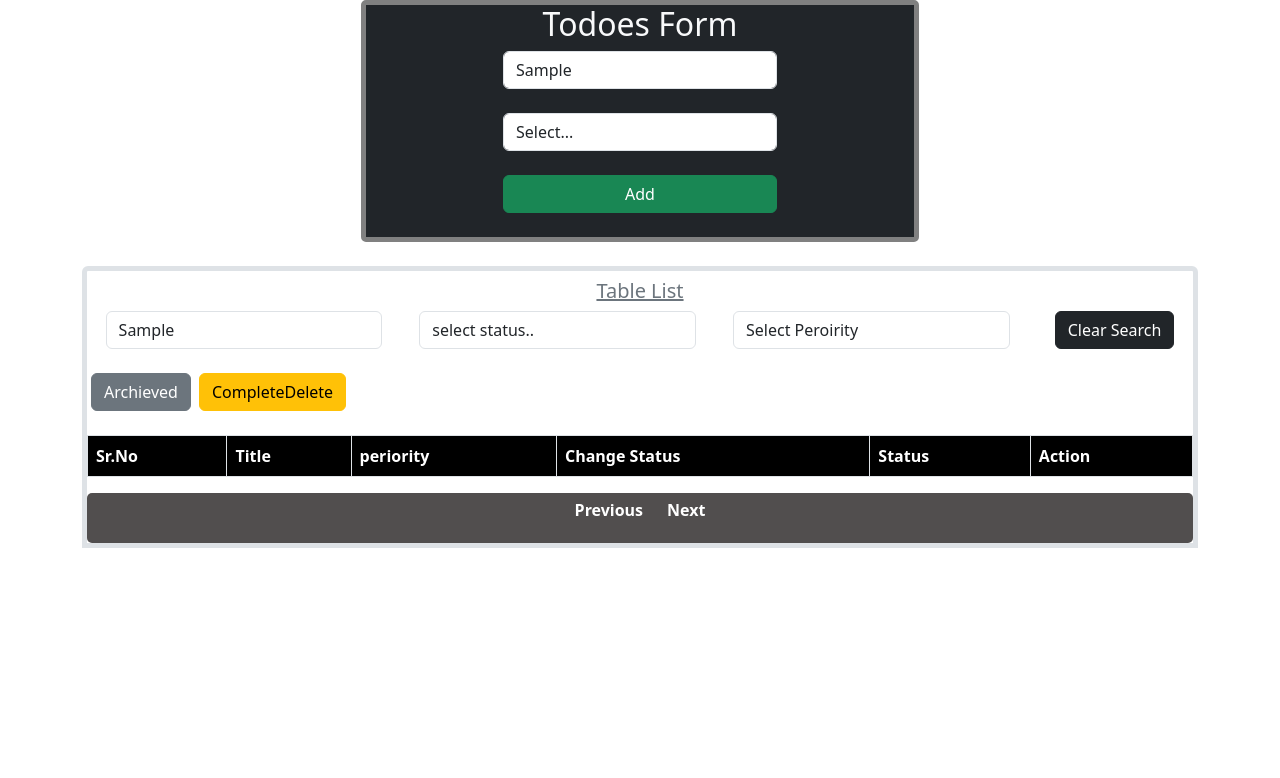
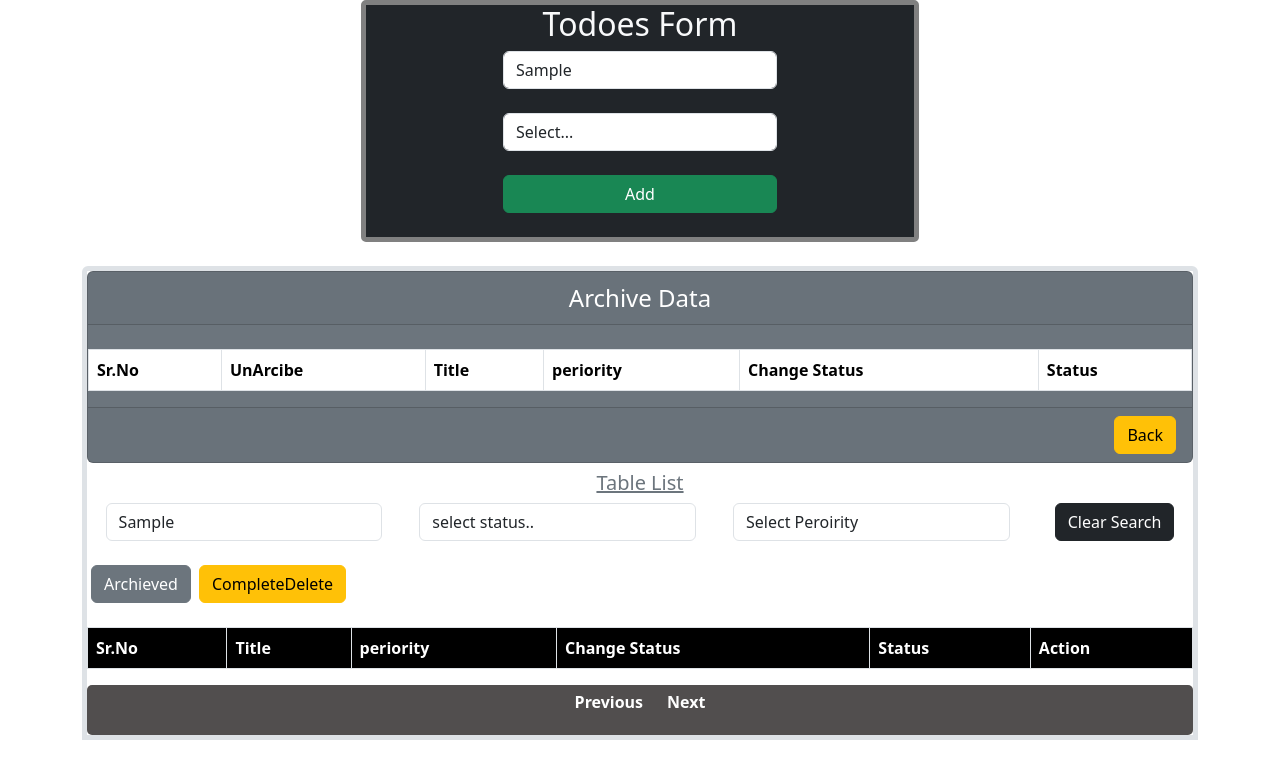
Before and after one commit to shaileshverma3667/todo_search_list, a React (Create React App) app: page / in a window 1280 px wide. Both pictures are taken after typing "Sample", "Sample" into the empty fields and a click on the button "Archieved". Shown: the top 778 px of the page. Built offline with nearby package versions, Linux system fonts and the light colour scheme.

Commit message:
complete

```diff
--- a/package.json
+++ b/package.json
@@ -15,6 +15,7 @@
     "react-dom": "^18.2.0",
     "react-paginate": "^8.2.0",
     "react-scripts": "5.0.1",
+    "react-toastify": "^9.1.3",
     "uuid": "^9.0.0",
     "web-vitals": "^2.1.4"
   },
--- a/src/App.js
+++ b/src/App.js
@@ -1,9 +1,12 @@
 import TodoForm from "./Components/TodoForm";
 import "bootstrap/dist/css/bootstrap.css"
+import { ToastContainer, toast } from 'react-toastify';
+import 'react-toastify/dist/ReactToastify.css';
 function App() {
   return (
     <>
   <TodoForm/>
+  <ToastContainer/>
     </>
   );
 }
--- /dev/null
+++ b/src/Components/ArchiveField.jsx
@@ -0,0 +1,54 @@
+import React from 'react'
+
+const ArchiveField = ({archieveData,mainData,setMainData,setArchieveData,setShowArchive}) => {
+    const CompleteChange=(id)=>{
+     let item= archieveData.find((data)=>data.id==id)
+       setMainData([...mainData,item])
+     const filterData=archieveData.filter((data)=>data.id!=id)
+      setArchieveData(filterData)
+    }
+  return (
+    <>
+    <div className='card bg-secondary'>
+      <div className='card-header text-center fs-4 text-white'>Archive Data</div>
+      <div className='card-body m-0 p-0'>
+      <table className='table table-striped table-bordered mt-4'>
+            <thead >
+                <tr id="">
+                <th>Sr.No</th>
+                <th>UnArcibe</th>
+                <th>Title</th>
+                <th>periority</th>
+                <th>Change Status</th>
+                <th>Status</th>
+                </tr>
+            </thead>
+            <tbody>
+                {
+                      archieveData.length!=0 && archieveData.map((data,index)=>{
+                        return (
+                             <tr key={data.id}>
+                            <td>{data.id1}</td>
+                            <td><input type="checkbox" onChange={()=>CompleteChange(data.id,index)}/></td>
+                            <td>{data.title}</td>
+                            <td className={data.periority=="high"? "text-danger":data.periority=="low" ? "text-info":"text-warning"}>{data.periority}</td>
+                            <td>{ <input type="checkbox" checked={data.isPending=="completed"}  key={data.id+'1'}/> }</td>
+                            <td>{data.isPending}</td>
+
+                    </tr>
+                    )})
+                }
+
+            </tbody>
+        </table>
+
+      </div>
+      <div className='card-footer'>
+        <button className='btn btn-warning float-end' onClick={()=>setShowArchive(false)}>Back</button>
+      </div>
+    </div>
+    </>
+  )
+}
+
+export default ArchiveField
--- a/src/Components/TableField.jsx
+++ b/src/Components/TableField.jsx
@@ -1,10 +1,10 @@
 import React, {
+  useEffect,
   useState } from 'react'
 import { memo } from 'react'
 import SearchElement from './SearchElement'
 import ReactPaginate from 'react-paginate'
-
-
+import ArchiveField from './ArchiveField'
 
 
 const TableField = ({mainData,setMainData}) => {
@@ -19,7 +19,7 @@ const TableField = ({mainData,setMainData}) => {
     //pagination end...
     const [render, setRender] = useState(false);
     const [archieveData,setArchieveData]=useState([])
-
+    const [showArchive,setShowArchive]=useState(false)
     //const [mainSearch,setMainSearch]=useState([])
     const [searchObj,setSearchObj]=useState({
         title:"",
@@ -64,17 +64,7 @@ const TableField = ({mainData,setMainData}) => {
     setMainData(compFilter)
     setRender(!render)
 
-    // window.localStorage.setItem("archive",JSON.stringify(copyData.filter(ele=>ele.isPending=="completed")))
    }
-   const handleArchieved=()=>{
-        setMainData([...mainData,...archieveData])
-        setArchieveData([])
-    //   let getData=JSON.parse(localStorage.getItem("archive"))
-    // if(getData){
-    //  setArchieveData(getData)
-    // }
-
-    }
    const clearSearch=()=>{
     setSearchObj({
     title:"",
@@ -97,15 +87,29 @@ const TableField = ({mainData,setMainData}) => {
       }
     }
 
+
+  useEffect(()=>{
+    let data = JSON.parse(localStorage.getItem("archive"));
+    if(data)
+      setArchieveData(data);
+
+  },[])
+
+  useEffect(()=>{
+    localStorage.setItem("archive",JSON.stringify(archieveData))
+  },[archieveData])
+
+
   return (
     <>
     <div>
 
         <div className='border border-5 border mt-4 rounded-top-2'>
+        { showArchive && <ArchiveField archieveData={archieveData} mainData={mainData} setMainData={setMainData} setArchieveData={setArchieveData} setShowArchive={setShowArchive}/>}
         <h5 className='text-center text-secondary mt-2'><u>Table List</u></h5>
          <SearchElement handleSearch={handleSearch}  clearSearch={clearSearch} searchObj={searchObj}/>
         <div className='mt-4'>
-           <button className='btn btn-secondary ms-1' onClick={handleArchieved}>Archieved</button>
+           <button className='btn btn-secondary ms-1' onClick={()=>setShowArchive(!showArchive)}>Archieved</button>
            <button className='btn btn-warning ms-2' onClick={handleCompleteDelete}>CompleteDelete</button>
         </div>
         <table className='table table-striped table-bordered mt-4'>
--- a/src/Components/TodoForm.jsx
+++ b/src/Components/TodoForm.jsx
@@ -2,6 +2,7 @@ import React, { useEffect, useState } from 'react'
 import "./style/TodoForm.css"
 import { v4 as uuid } from 'uuid'
 import TableField from './TableField'
+import { toast } from 'react-toastify'
 
 
 const TodoForm = () => {
@@ -36,7 +37,7 @@ const TodoForm = () => {
           periority:""
         })
         setErrorMessage(false)
-
+        toast.success("Add Successfully")
         }
         else
         {
```
Also changed, not shown: 1 other file (tests, documents, lock files or other folders).
